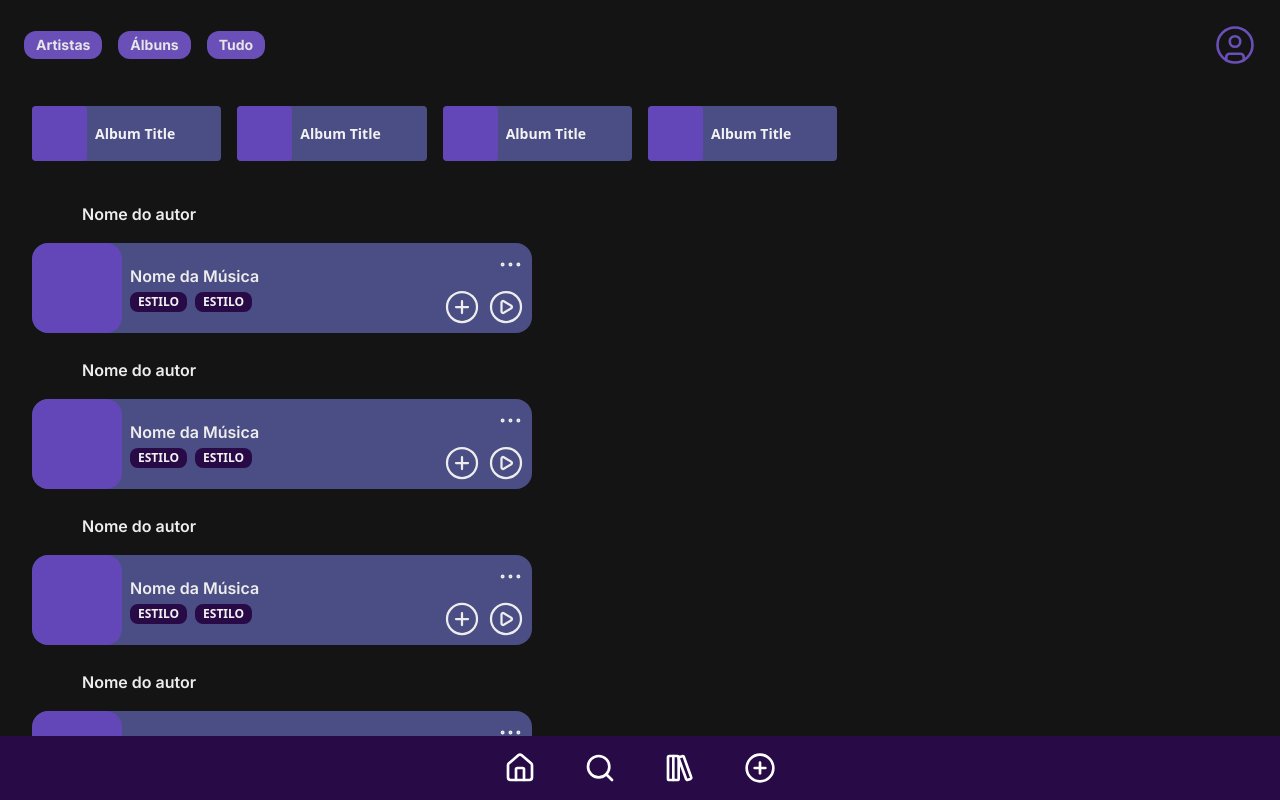
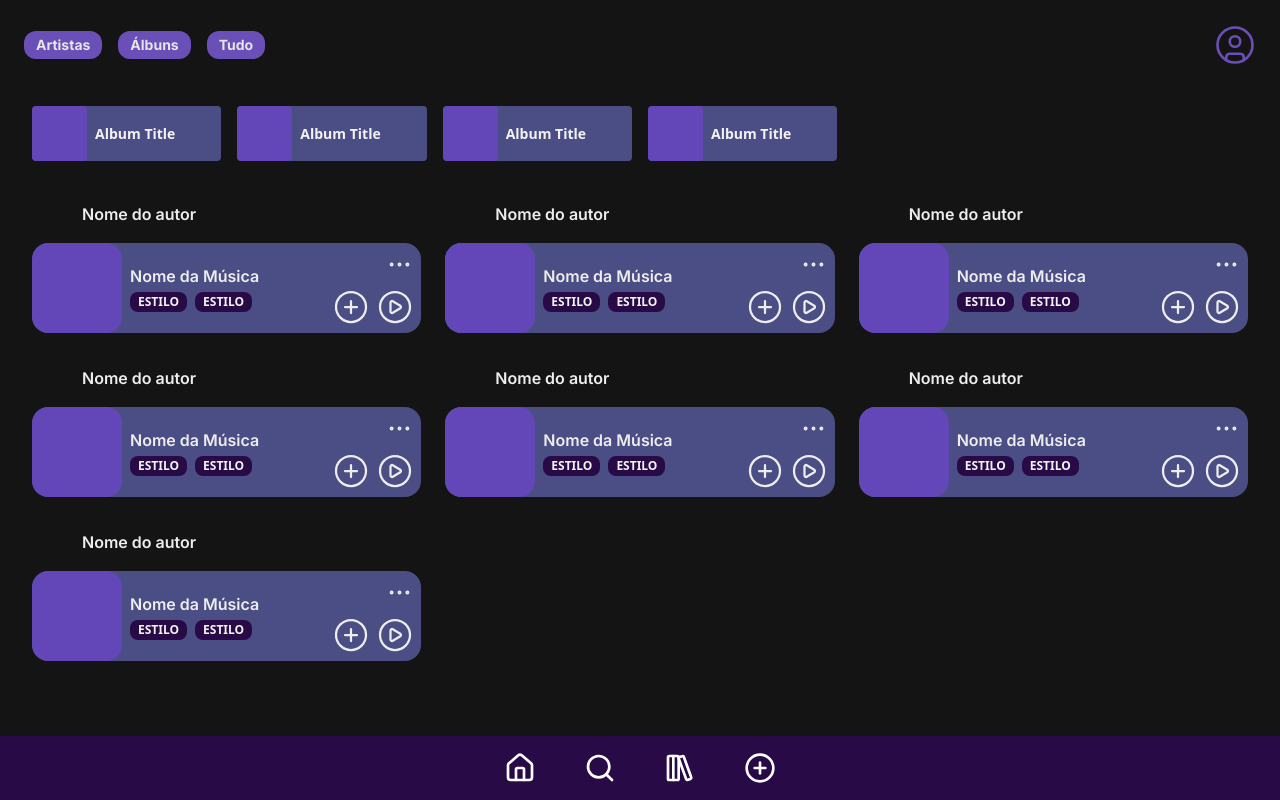
Before and after one commit to ilorenco/taprify, a React (Vite) app in the folder frontend/: page / in a window 1280 px wide. Built offline with nearby package versions, Linux system fonts and the light colour scheme.

Commit message:
fix: ajusta a responsividade da página inicial para desktop

```diff
--- a/frontend/src/pages/Home/components/TrackPlayerCard/index.jsx
+++ b/frontend/src/pages/Home/components/TrackPlayerCard/index.jsx
@@ -7,7 +7,7 @@ export function TrackPlayerCard() {
                 <CircleUserIcon size={42} color="var(--color-blue-sky)" strokeWidth={1.5} />
                 <h1 className="font-semibold font-inter text-base text-base-input">Nome do autor</h1>
             </header>
-            <main className="w-full max-w-[500px] h-[80px] md:h-[90px] bg-purple-night rounded-2xl flex items-center gap-2 relative overflow-hidden">
+            <main className="w-full h-[80px] md:h-[90px] bg-purple-night rounded-2xl flex items-center gap-2 relative overflow-hidden">
                 <div className="w-[80px] md:w-[90px] h-full bg-purple-ultra-violet rounded-2xl flex items-start justify-center pt-2 shrink-0">
                     <div className="text-xs font-semibold text-base-card"></div>
                 </div>
--- a/frontend/src/pages/Home/index.jsx
+++ b/frontend/src/pages/Home/index.jsx
@@ -14,7 +14,7 @@ export function Home() {
             </section>
 
             <section className="flex flex-col gap-4 ">
-                <div className="flex flex-col gap-4">
+                <div className="grid grid-cols-1 md:grid-cols-2 lg:grid-cols-2 xl:grid-cols-3 gap-4 md:gap-6">
                     <TrackPlayerCard />
                     <TrackPlayerCard />
                     <TrackPlayerCard />
```
